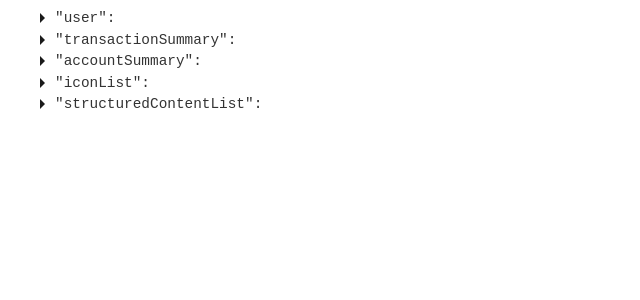
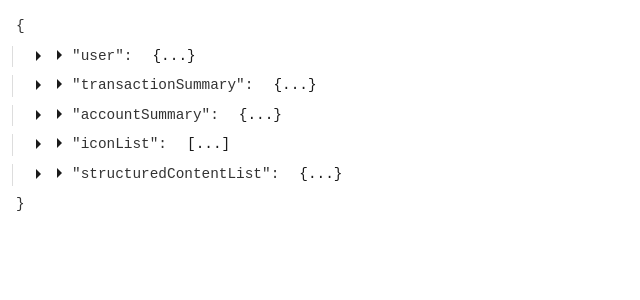
Before and after one commit to nycruslan/react-json-view, a React (Vite) app: page / in a window 1280 px wide. Shown: the top 300 px of the page, without its empty margins (0-640 px from the left). Built offline with nearby package versions, Linux system fonts and the light colour scheme.

Commit message:
more styling

```diff
--- a/src/components/JsonViewer.tsx
+++ b/src/components/JsonViewer.tsx
@@ -1,75 +1,73 @@
-import React, { useState, memo } from 'react';
+import React, { useCallback } from 'react';
 import styles from './json-viewer.module.scss';
 
-type JsonValue =
-  | string
-  | number
-  | boolean
-  | null
-  | { [key: string]: JsonValue }
-  | JsonValue[];
+type Primitive = string | number | boolean | null;
+type JsonValue = Primitive | { [key: string]: JsonValue } | JsonValue[];
 
-const PrimitiveValue: React.FC<{ value: string | number | boolean | null }> =
-  memo(({ value }) => {
-    let valueType = 'null';
-    if (value !== null) valueType = typeof value;
-    const className = `${styles.primitiveValue} ${styles[valueType]}`;
+const isPrimitive = (value: JsonValue): value is Primitive => {
+  return (
+    value === null || ['string', 'number', 'boolean'].includes(typeof value)
+  );
+};
 
-    return <span className={className}>{JSON.stringify(value, null, 2)}</span>;
+const PrimitiveValue = React.memo<{ value: Primitive }>(({ value }) => {
+  const className = `${styles.primitiveValue} ${styles[typeof value] || ''}`;
+  return <span className={className}>{JSON.stringify(value)}</span>;
 });
 
-const JsonNode: React.FC<{ name: string; value: JsonValue }> = memo(
+const JsonNode: React.FC<{ name: string; value: JsonValue }> = React.memo(
   ({ name, value }) => {
-    const [collapsed, setCollapsed] = useState(true);
+    const [collapsed, setCollapsed] = React.useState(true);
     const isCollapsible = typeof value === 'object' && value !== null;
-    const isPrimitive = !isCollapsible;
+    const toggleCollapse = useCallback(() => setCollapsed(prev => !prev), []);
 
     return (
       <div className={styles.node}>
         <span
-          className={`${styles.key} ${
-            isCollapsible ? styles.collapsible : ''
-          } ${!collapsed ? styles.expanded : ''}`}
-          onClick={() => isCollapsible && setCollapsed(prev => !prev)}
+          className={`${styles.key} ${isCollapsible ? styles.collapsible : ''}`}
+          onClick={isCollapsible ? toggleCollapse : undefined}
         >
-          &quot;{name}&quot;:
+          {isCollapsible && (
+            <span
+              className={
+                collapsed ? styles.arrowCollapsed : styles.arrowExpanded
+              }
+            />
+          )}
+          "{name}":
         </span>
-        {isCollapsible
-          ? !collapsed && (
-              <div className={styles.value}>
-                <JsonViewer data={value} isNested />
-              </div>
+        {isCollapsible ? (
+          collapsed ? (
+            <span className={styles.collapsibleContent}>
+              {Array.isArray(value) ? '[...]' : '{...}'}
+            </span>
+          ) : (
+            <JsonViewer data={value} />
           )
-          : isPrimitive && (
-              <PrimitiveValue
-                value={value as string | number | boolean | null}
-              />
+        ) : (
+          <PrimitiveValue value={value as Primitive} />
         )}
       </div>
     );
   }
 );
 
-const JsonViewer: React.FC<{ data: JsonValue; isNested?: boolean }> = memo(
-  ({ data, isNested }) => {
-    if (typeof data !== 'object' || data === null) {
-      return (
-        <div className={styles.viewer}>
-          <PrimitiveValue value={data as string | number | boolean | null} />
-        </div>
-      );
+const JsonViewer: React.FC<{ data: JsonValue }> = React.memo(({ data }) => {
+  if (isPrimitive(data)) {
+    return <PrimitiveValue value={data} />;
   }
 
   return (
     <div className={styles.viewer}>
-        <div className={`${styles.node} ${isNested ? styles.nested : ''}`}>
+      <span className={styles.bracket}>{Array.isArray(data) ? '[' : '{'}</span>
+      <div className={styles.content}>
         {Object.entries(data).map(([key, value]) => (
           <JsonNode key={key} name={key} value={value} />
         ))}
       </div>
+      <span className={styles.bracket}>{Array.isArray(data) ? ']' : '}'}</span>
     </div>
   );
-  }
-);
+});
 
 export default JsonViewer;
--- a/src/components/json-viewer.module.scss
+++ b/src/components/json-viewer.module.scss
@@ -11,45 +11,41 @@ $accent-colors: (
 );
 $hover-background-color: #e6e6e6;
 $icon-color: #1a1a1a;
-$transition-properties: (
-  'duration': 0.2s,
-  'easing': ease-in-out,
-);
+$arrow-size: 5px;
+$transition-duration: 0.2s;
+$transition-easing: ease-in-out;
 
 // Base viewer styles
 .viewer {
   font-family: $font-family;
-
   color: $base-color;
   line-height: 1.5;
   font-size: 0.9rem;
-
   border-radius: 4px;
   overflow: auto;
+  background: $background-color;
+  padding: 0.5rem;
 }
 
 // Node styles
 .node {
-  margin-left: 1rem;
+  margin: 0.5rem 0;
   position: relative;
 
-  &.nested {
   &::before {
     content: '';
     position: absolute;
-      left: -11px;
+    left: -20px;
     top: 0;
     bottom: 0;
     border-left: 1px solid map-get($accent-colors, 'light');
-    }
-  }
   }
 
   .key {
     cursor: pointer;
     user-select: none;
     position: relative;
-  padding-left: 15px; // Adjust padding to fit the larger arrow icon
+    padding-left: 25px; // Adjust padding to fit the arrow icon
 
     &:hover,
     &:active {
@@ -61,13 +57,13 @@ $transition-properties: (
       content: '';
       position: absolute;
       top: 50%;
-    left: 0;
+      left: 4px;
       width: 0;
       height: 0;
-    border: 5px solid transparent; // Create arrow shape
+      border: $arrow-size solid transparent; // Create arrow shape
       border-left-color: $icon-color; // Arrow color
       transform: translateY(-50%) rotate(0deg); // Ensure arrow points right initially
-    transition: transform 0.2s ease-in-out; // Use mixin or explicit transition
+      transition: transform $transition-duration $transition-easing;
     }
 
     &.expanded.collapsible::before {
@@ -75,12 +71,22 @@ $transition-properties: (
     }
   }
 
+  .collapsibleContent {
+    padding-left: 20px;
+    display: inline-block;
+    color: map-get($accent-colors, 'primary');
+  }
+
+  .bracket {
+    font-weight: bold;
+    color: map-get($accent-colors, 'primary');
+  }
+}
+
 // Value styles
-.value {
 .primitiveValue {
+  display: inline-block;
   margin-left: 3px;
-    color: map-get($accent-colors, 'primary');
-
   &.string {
     color: map-get($accent-colors, 'string');
   }
@@ -95,10 +101,31 @@ $transition-properties: (
     font-style: italic;
   }
 }
+
+// Content styles
+.content {
+  margin-left: 1rem;
 }
 
-// Icon styles
-.array::before,
-.object::before {
-  color: $icon-color;
+// Arrow styles
+.arrowCollapsed,
+.arrowExpanded {
+  display: inline-block;
+  margin-right: 5px;
+  width: 0;
+  height: 0;
+  border-style: solid;
+  border-width: $arrow-size;
+  border-color: transparent;
+  border-left-color: $icon-color;
+  cursor: pointer;
+  transition: transform $transition-duration $transition-easing;
 }
+
+.arrowCollapsed {
+  transform: rotate(0deg);
+}
+
+.arrowExpanded {
+  transform: rotate(90deg);
+}
```
Also changed, not shown: src/components/json-viewer.css (deleted, +0 -23 lines). Lines whose indentation alone changed are shown as unchanged.
